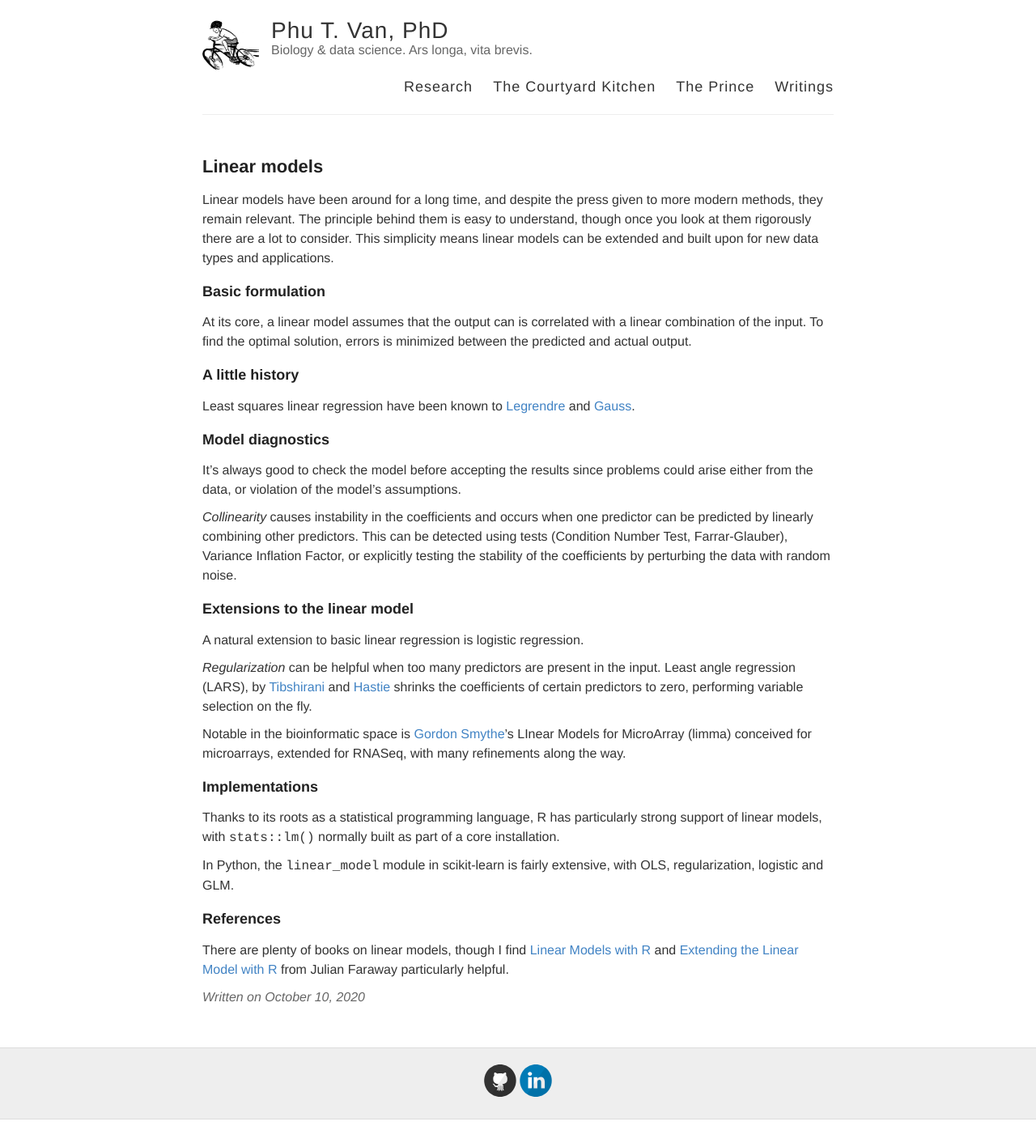
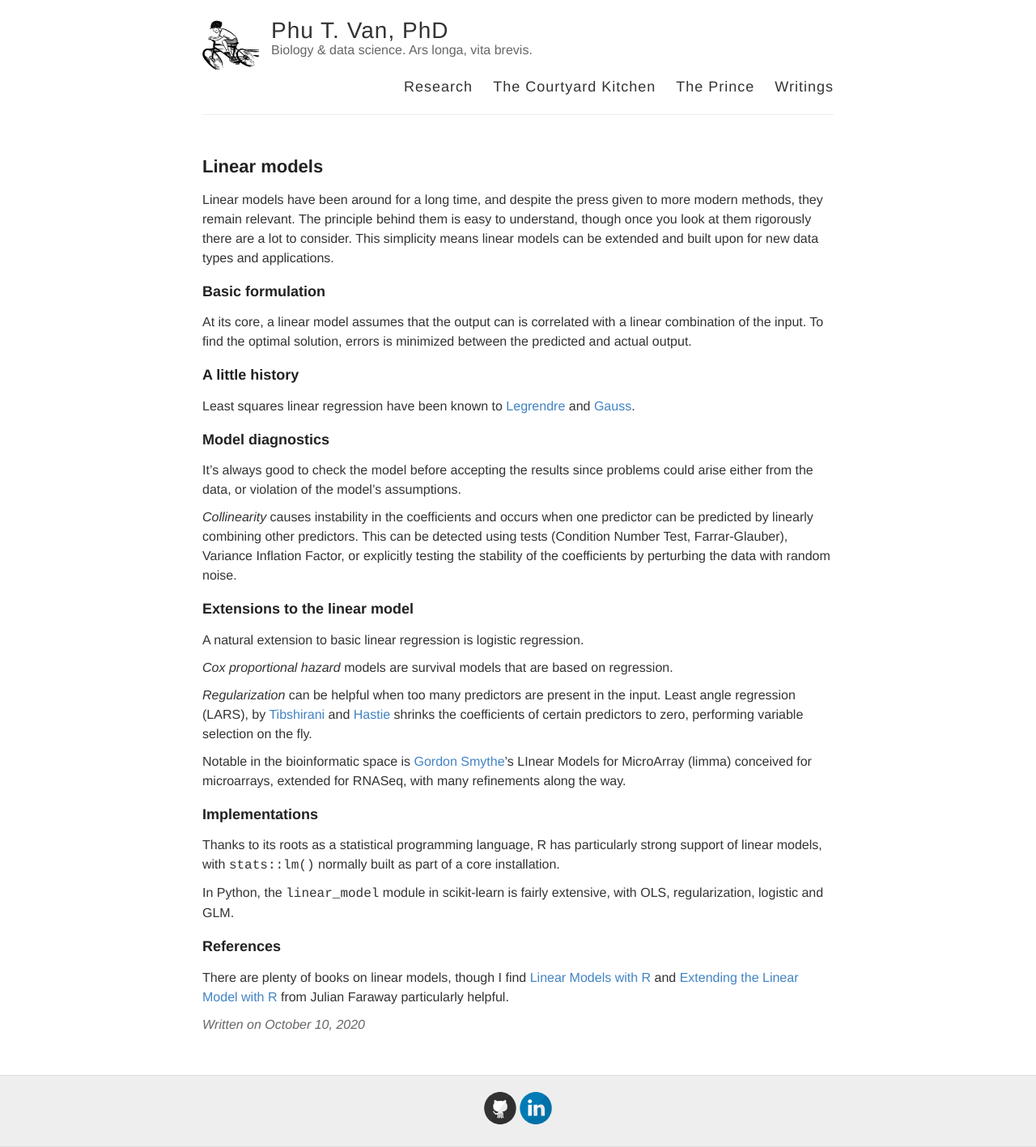
Before and after one commit to ptvan/ptvan.github.io, a Jekyll site: the page built from _posts/2020-10-10-linear-models.md, in a window 1280 px wide. Shown: the whole page at 81% size. Built offline with Jekyll 4.4.1, drawn with Linux system fonts in a browser that asks for light colours; before the commit the page ends 1383 px from its top, so only the background shows below that.

Commit message:
added Cox PH models

```diff
--- a/_posts/2020-10-10-linear-models.md
+++ b/_posts/2020-10-10-linear-models.md
@@ -23,6 +23,8 @@ It's always good to check the model before accepting the results since problems
 
 A natural extension to basic linear regression is logistic regression.
 
+*Cox proportional hazard* models are survival models that are based on regression.
+
 *Regularization* can be helpful when too many predictors are present in the input. Least angle regression (LARS), by [Tibshirani](http://statweb.stanford.edu/~tibs/) and [Hastie](https://web.stanford.edu/~hastie/) shrinks the coefficients of certain predictors to zero, performing variable selection on the fly.
 
 Notable in the bioinformatic space is [Gordon Smythe](https://www.wehi.edu.au/people/gordon-smyth)'s LInear Models for MicroArray (limma) conceived for microarrays, extended for RNASeq, with many refinements along the way.
```
